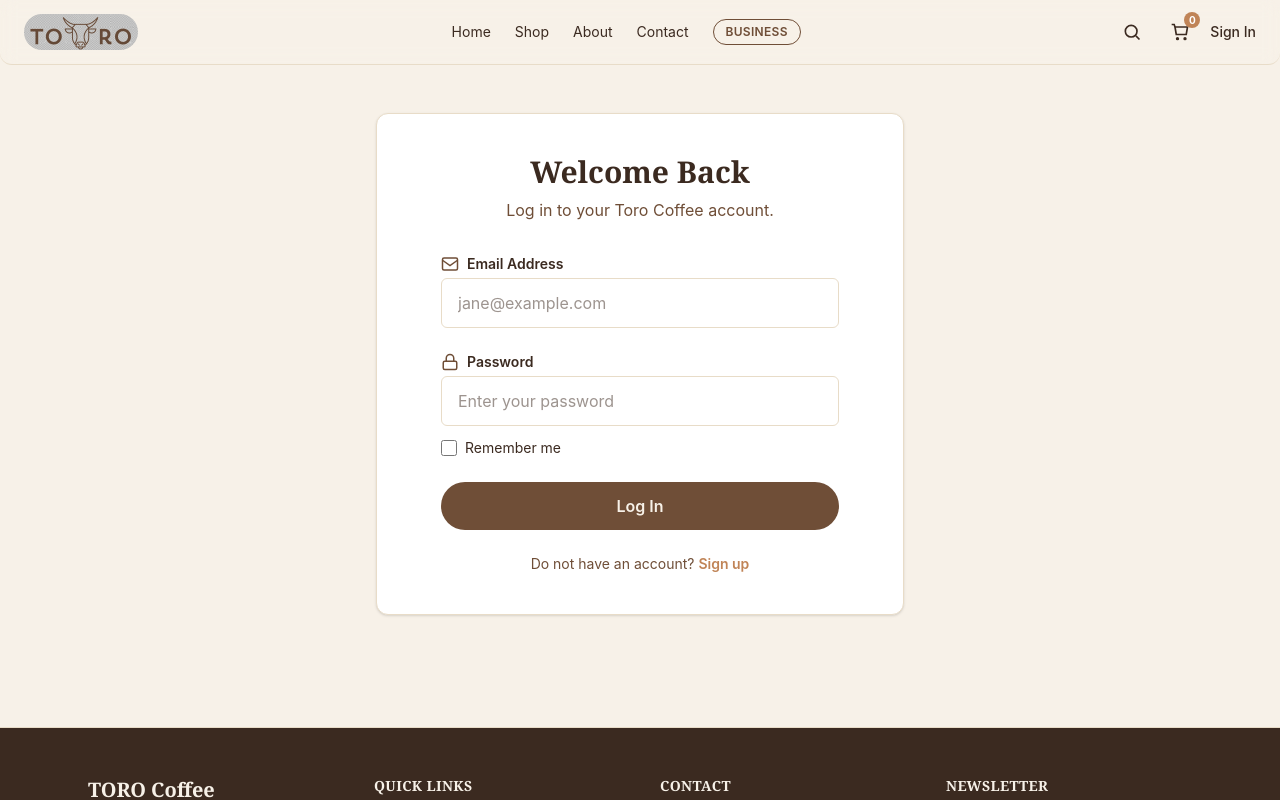
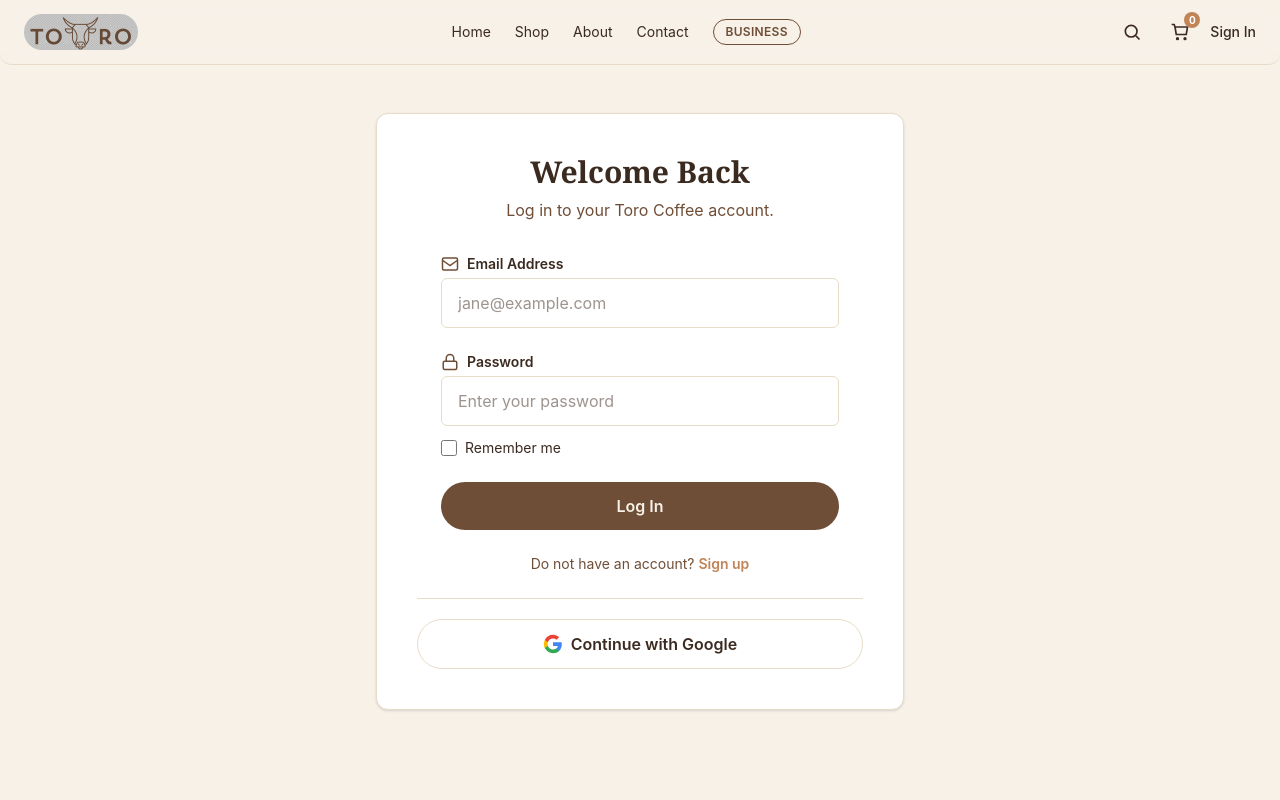
Before and after one commit to ThamiRoneo/company-project1-toro, a React (Vite) app: page /login in a window 1280 px wide. Shown: the top 800 px of the page. Built offline with nearby package versions, Linux system fonts and the light colour scheme.

Commit message:
added Google Auth button for login option

```diff
--- a/src/pages/Login.jsx
+++ b/src/pages/Login.jsx
@@ -4,19 +4,60 @@ import LoginForm from "../components/LoginForm.jsx";
 export default function Login() {
   function handleSubmit(form) {
     alert(
-      `Logged in as ${form.email}. Remember me: ${form.remember ? "yes" : "no"}. In a real app this would POST to your backend.`
+      `Logged in as ${form.email}. Remember me: ${form.remember ? "yes" : "no"}. In a real app this would POST to your backend.`,
     );
+  }
+
+  function handleGoogleLogin() {
+    alert("Google login would open here (demo only).");
   }
 
   return (
     <div className="mx-auto max-w-xl px-4 py-12 sm:px-6">
       <div className="rounded-toro border border-toro-sand bg-white p-6 shadow-sm sm:p-10">
         <div className="mb-8 text-center">
-          <h1 className="font-display text-3xl font-bold text-toro-espresso">Welcome Back</h1>
-          <p className="mt-2 text-toro-brown">Log in to your Toro Coffee account.</p>
+          <h1 className="font-display text-3xl font-bold text-toro-espresso">
+            Welcome Back
+          </h1>
+          <p className="mt-2 text-toro-brown">
+            Log in to your Toro Coffee account.
+          </p>
         </div>
         <LoginForm onSubmit={handleSubmit} />
+        <div className="mt-6 border-t border-toro-sand pt-2">
+          <button
+            type="button"
+            onClick={handleGoogleLogin}
+            className="flex w-full items-center justify-center gap-2 rounded-full mt-3 border border-toro-sand bg-white px-6 py-3 text-base font-semibold text-toro-espresso hover:bg-toro-sand"
+          >
+            <GoogleIcon />
+            Continue with Google
+          </button>
+        </div>
       </div>
     </div>
   );
 }
+
+function GoogleIcon() {
+  return (
+    <svg width="20" height="20" viewBox="0 0 24 24" aria-hidden="true">
+      <path
+        d="M22.56 12.25c0-.78-.07-1.53-.2-2.25H12v4.26h5.92a5.06 5.06 0 0 1-2.2 3.32v2.77h3.57c2.08-1.92 3.28-4.74 3.28-8.1z"
+        fill="#4285F4"
+      />
+      <path
+        d="M12 23c2.97 0 5.46-1 7.28-2.69l-3.57-2.77c-.99.66-2.25 1.06-3.71 1.06-2.86 0-5.29-1.93-6.16-4.53H2.18v2.84C3.99 20.53 7.7 23 12 23z"
+        fill="#34A853"
+      />
+      <path
+        d="M5.84 14.09c-.22-.66-.35-1.36-.35-2.09s.13-1.43.35-2.09V7.07H2.18C1.43 8.55 1 10.22 1 12s.43 3.45 1.18 4.93l2.85-2.22.81-.62z"
+        fill="#FBBC05"
+      />
+      <path
+        d="M12 5.38c1.62 0 3.06.56 4.21 1.64l3.15-3.15C17.45 2.09 14.97 1 12 1 7.7 1 3.99 3.47 2.18 7.07l3.66 2.84c.87-2.6 3.3-4.53 6.16-4.53z"
+        fill="#EA4335"
+      />
+    </svg>
+  );
+}
```
